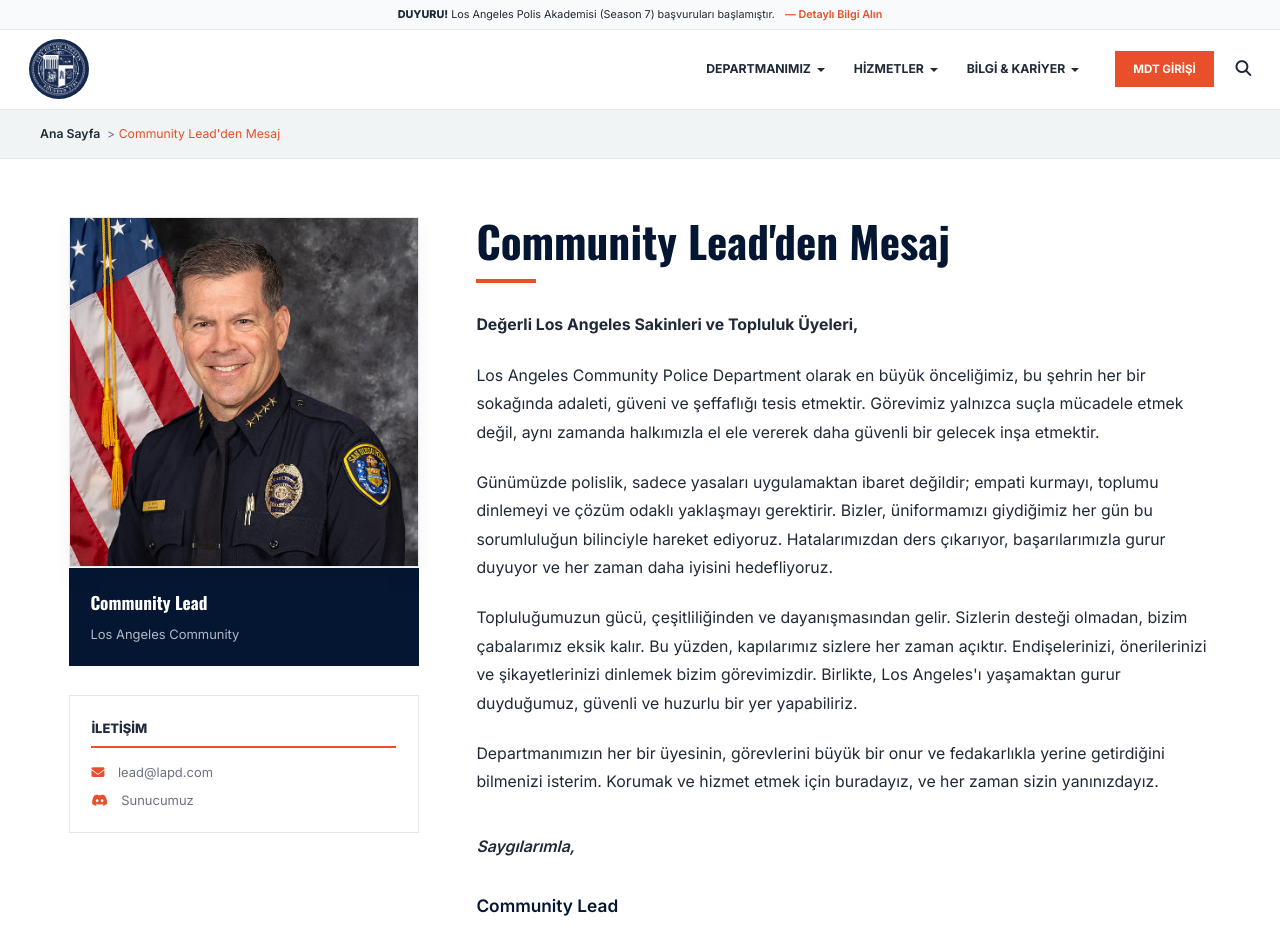
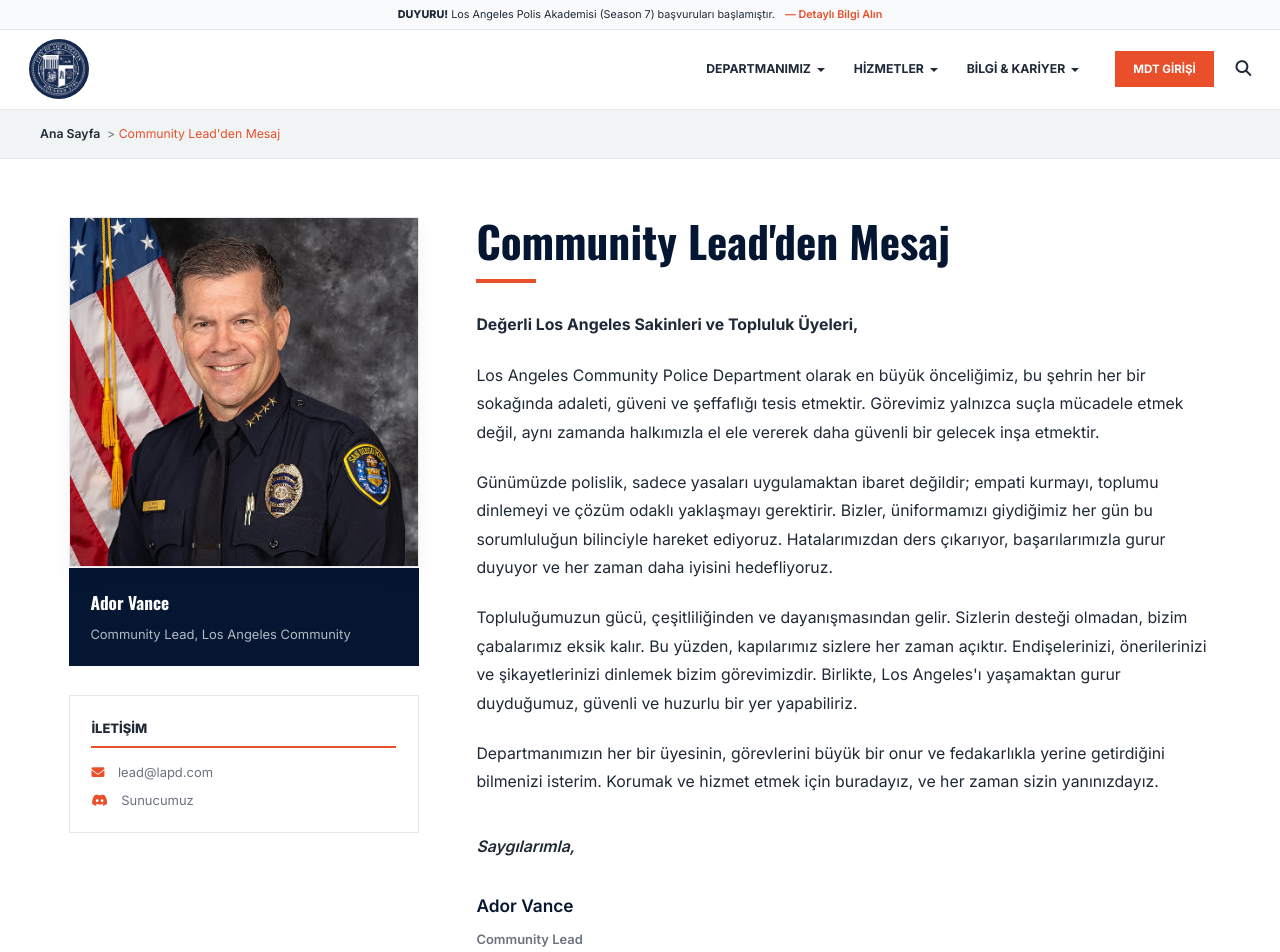
Before and after one commit to sahincollect/lacopd-mdt, a Next.js app: page /mesaj in a window 1280 px wide. Shown: the top 952 px of the page. Built offline with nearby package versions, Linux system fonts and the light colour scheme.

Commit message:
update: add Ador Vance as Community Lead

```diff
--- a/src/app/mesaj/page.tsx
+++ b/src/app/mesaj/page.tsx
@@ -21,8 +21,8 @@ export default function MessagePage() {
         <div style={{ flex: '0 0 350px' }}>
           <img src="/chief.png" alt="Community Lead" style={{ width: '100%', border: '1px solid var(--lapd-border)', boxShadow: '0 10px 20px rgba(0,0,0,0.05)' }} />
           <div style={{ backgroundColor: 'var(--lapd-blue-dark)', color: 'white', padding: '1.5rem', marginTop: '-5px' }}>
-            <h3 style={{ margin: 0, fontSize: '1.2rem', fontWeight: 800 }}>Community Lead</h3>
-            <p style={{ margin: '0.5rem 0 0', fontSize: '0.9rem', color: 'rgba(255,255,255,0.7)' }}>Los Angeles Community</p>
+            <h3 style={{ margin: 0, fontSize: '1.2rem', fontWeight: 800 }}>Ador Vance</h3>
+            <p style={{ margin: '0.5rem 0 0', fontSize: '0.9rem', color: 'rgba(255,255,255,0.7)' }}>Community Lead, Los Angeles Community</p>
           </div>
 
           <div style={{ border: '1px solid var(--lapd-border)', padding: '1.5rem', marginTop: '2rem' }}>
@@ -57,7 +57,7 @@ export default function MessagePage() {
             </p>
             <p style={{ marginTop: '1rem', fontStyle: 'italic', fontWeight: 600 }}>
               Saygılarımla,<br/><br/>
-              <span style={{ color: 'var(--lapd-blue-dark)', fontStyle: 'normal', fontSize: '1.2rem' }}>Community Lead</span>
+              <span style={{ color: 'var(--lapd-blue-dark)', fontStyle: 'normal', fontSize: '1.2rem' }}>Ador Vance<br/><span style={{ fontSize: '0.9rem', color: 'var(--lapd-text-muted)' }}>Community Lead</span></span>
             </p>
           </div>
         </div>
```
